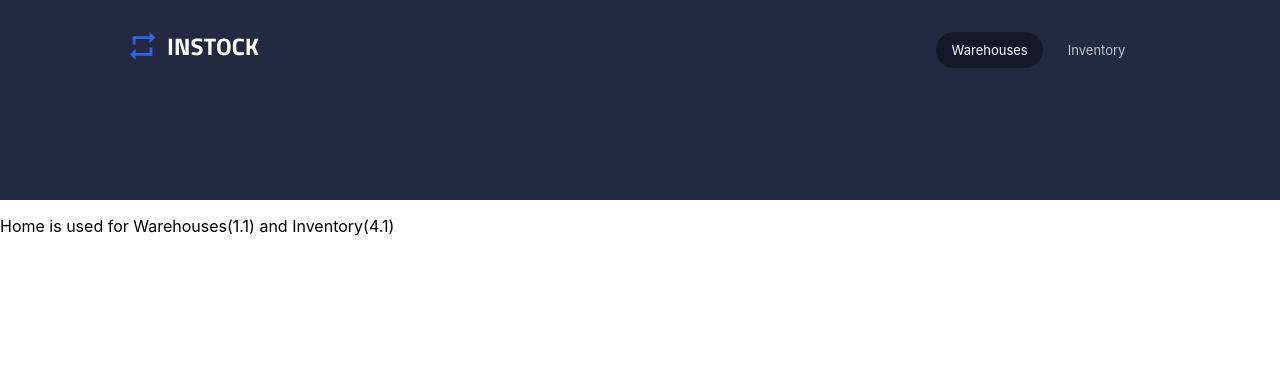
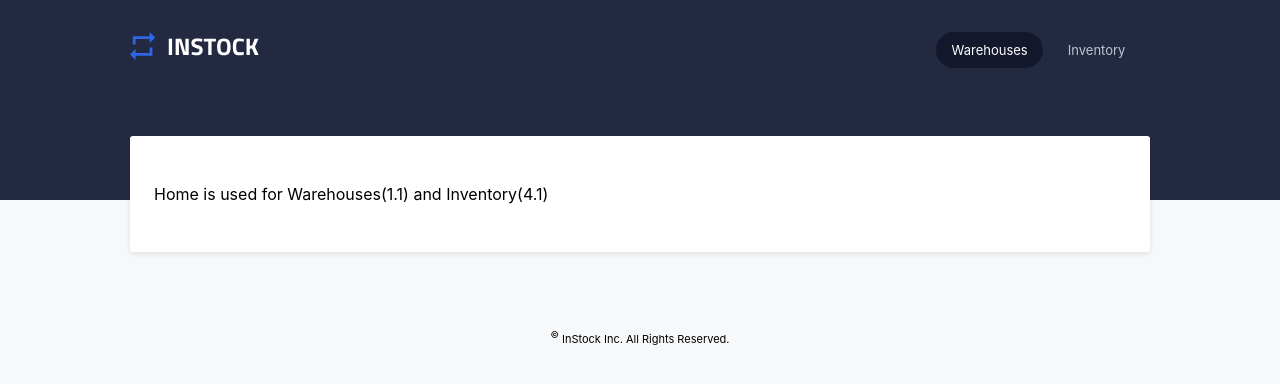
Before and after one commit to D-Nugent/a-team-instock, a React (Create React App) app in the folder front-end/: page /warehouse-main in a window 1280 px wide. Shown: the top 384 px of the page. Built offline with nearby package versions, Linux system fonts and the light colour scheme.

Commit message:
Core Modal created and Copyright Added - Have created a nested Modal that will generate for every page in App - Have added Copyright to bottom of App - Both have had adaptive design applied.

```diff
--- a/front-end/src/components/App/App.js
+++ b/front-end/src/components/App/App.js
@@ -14,6 +14,7 @@ class App extends React.Component {
       <div className="app">
         {/* Header Component Will Go Here */}
         <Header/>
+        <div className="app__container">
         <Switch>
           {/* The default path will load warehouse-main */}
           <Redirect exact path="/" to="/warehouse-main"/>
@@ -51,6 +52,8 @@ class App extends React.Component {
             {/* ---------------------------------------------- */}
           <Route component={PageNotFound}/>
         </Switch>
+        </div>
+        <p className="app__copyright"><sup>&copy;</sup> InStock Inc. All Rights Reserved.</p>
       </div>
     )
   }
--- a/front-end/src/components/App/App.scss
+++ b/front-end/src/components/App/App.scss
@@ -1,38 +1,33 @@
-.App {
-  text-align: center;
-}
+@import '../../styles/global';
 
-.App-logo {
-  height: 40vmin;
-  pointer-events: none;
-}
+.app {
+  position: relative;
+  background-color: $bgPage;
+  height: 100vh;
 
-@media (prefers-reduced-motion: no-preference) {
-  .App-logo {
-    animation: App-logo-spin infinite 20s linear;
+  &__container{
+    background-color: $globalWhite;
+    box-shadow: 0px 2px 5px rgba(19, 24, 44, 0.1);
+    border-radius: 3px;
+    height: fit-content;
+    width: 91.466%;
+    padding: 32px 24px;
+    position: relative;
+    bottom: 64px;
+    margin: 0 auto;
+
+    @include tablet {
+      width: 91.66%
+    }
+
+    @include laptop {
+      max-width: 1020px;
+    }
+  }
+
+  &__copyright{
+    font-size: 11px;
+    line-height: 16px;
+    text-align: center;
   }
 }
-
-.App-header {
-  background-color: #282c34;
-  min-height: 100vh;
-  display: flex;
-  flex-direction: column;
-  align-items: center;
-  justify-content: center;
-  font-size: calc(10px + 2vmin);
-  color: white;
-}
-
-.App-link {
-  color: #61dafb;
-}
-
-@keyframes App-logo-spin {
-  from {
-    transform: rotate(0deg);
-  }
-  to {
-    transform: rotate(360deg);
-  }
-}
--- a/front-end/src/styles/partials/_variables.scss
+++ b/front-end/src/styles/partials/_variables.scss
@@ -7,7 +7,7 @@ $tableText: #5c667e;
 $tableBorder: #bdc5d5;
 //Background Colors
 $bgHeader: #232940;
-$bgPage: #bdc5d5;
+$bgPage: #f7f8f9;
 //Supporting Colors
 $stockOut: #c94515;
 $stockIn: #158463
```
Also changed, not shown: front-end/src/assets/typography/Titillium_Web/OFL.txt (deleted), 1 other file (tests, documents, lock files or other folders).
